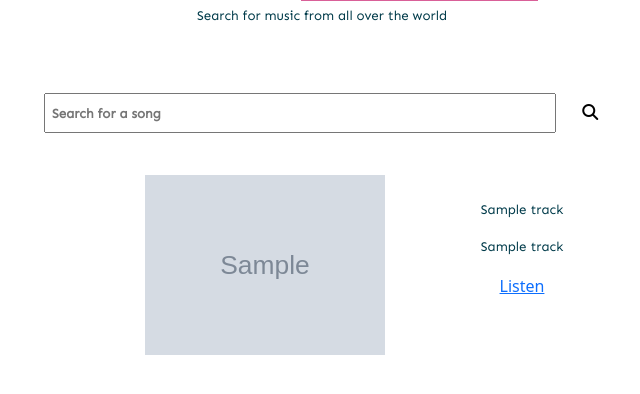
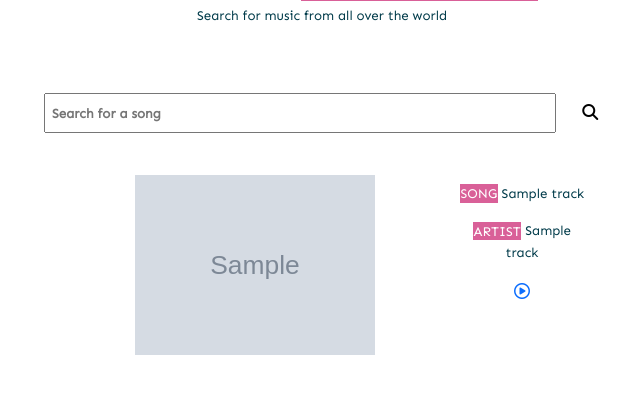
Before and after one commit to MwitaChacha/music-search, a Django app: template core/templates/index.html in a window 1280 px wide. Shown: the part 208-602 px from the top of the page, without its empty margins (318-958 px from the left). Run offline with Django 4.2, Linux system fonts and the light colour scheme; the template is opened without the code that fills it: most values are stand-ins (such as "Sample title", 1, 10 or a date in 2020); grey boxes marked "Sample" are stand-in pictures; some libraries are stand-ins or nearby versions.

Commit message:
Fixing variables

```diff
--- a/core/templates/index.html
+++ b/core/templates/index.html
@@ -19,10 +19,10 @@
     <div>
         <img class="cover-image" src="{{share.image}}" alt="">
     </div>
-    <div class="p-3 mt-2 mr-4">
-        <p>{{track.title}}</p>
-        <p>{{track.subtitle}}</p>
-        <a href="{{track.href}}">Listen</a>
+    <div class="mt-2 mr-4">
+        <p><span>SONG</span>      {{track.title}}</p>
+        <p><span>ARTIST</span>    {{track.subtitle}}</p>
+        <a target='_blank' href="{{share.href}}"><i class="far fa-play-circle"></i></a>
     </div>
 </div>
 {% endblock %}
--- a/core/views.py
+++ b/core/views.py
@@ -19,4 +19,5 @@ def index(request):
         track=hits[0]['track']
         share=track['share']
         print(response)
-    return render(request,'index.html',{'response':response,'track':track,'hits':hits,'share':share})
+        context = {'track':track,'hits':hits,'share':share}
+    return render(request,'index.html',context)
```
